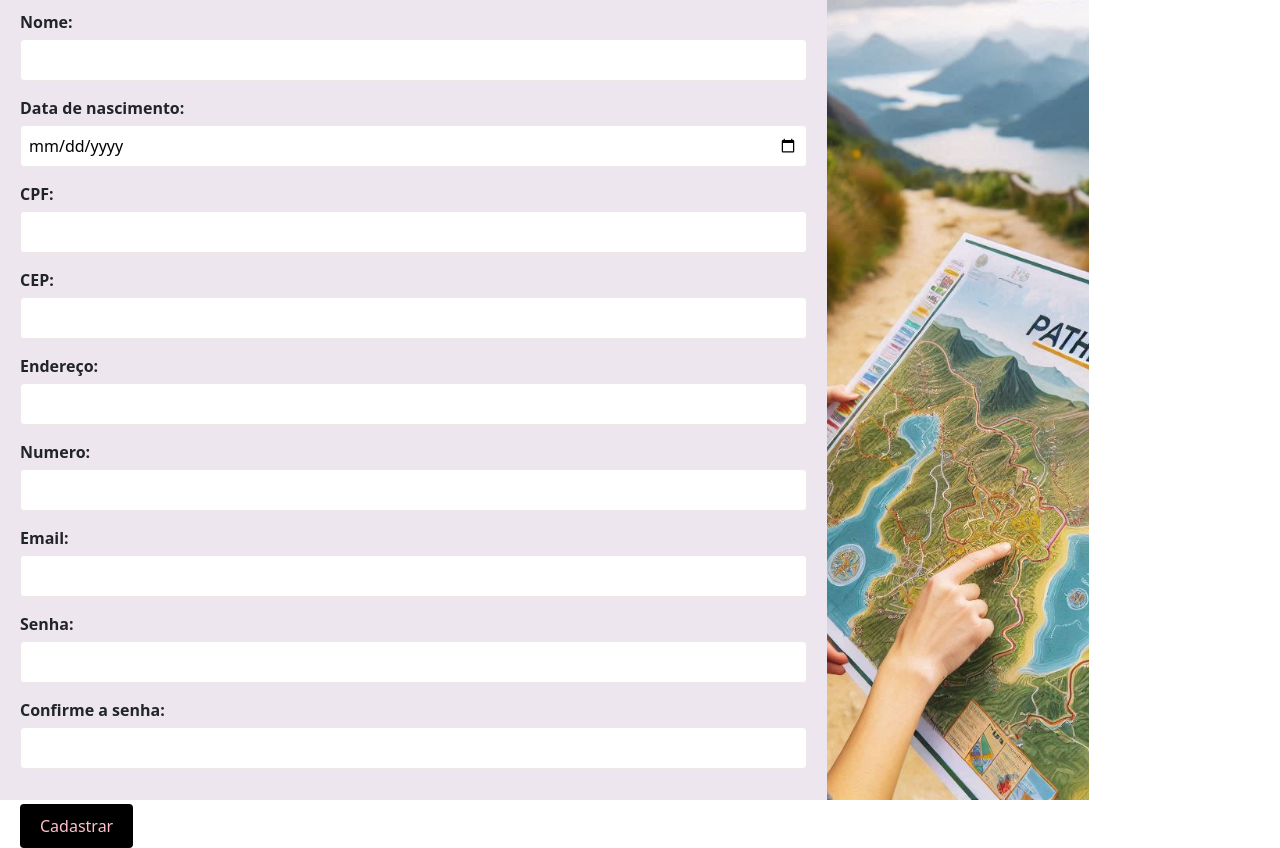
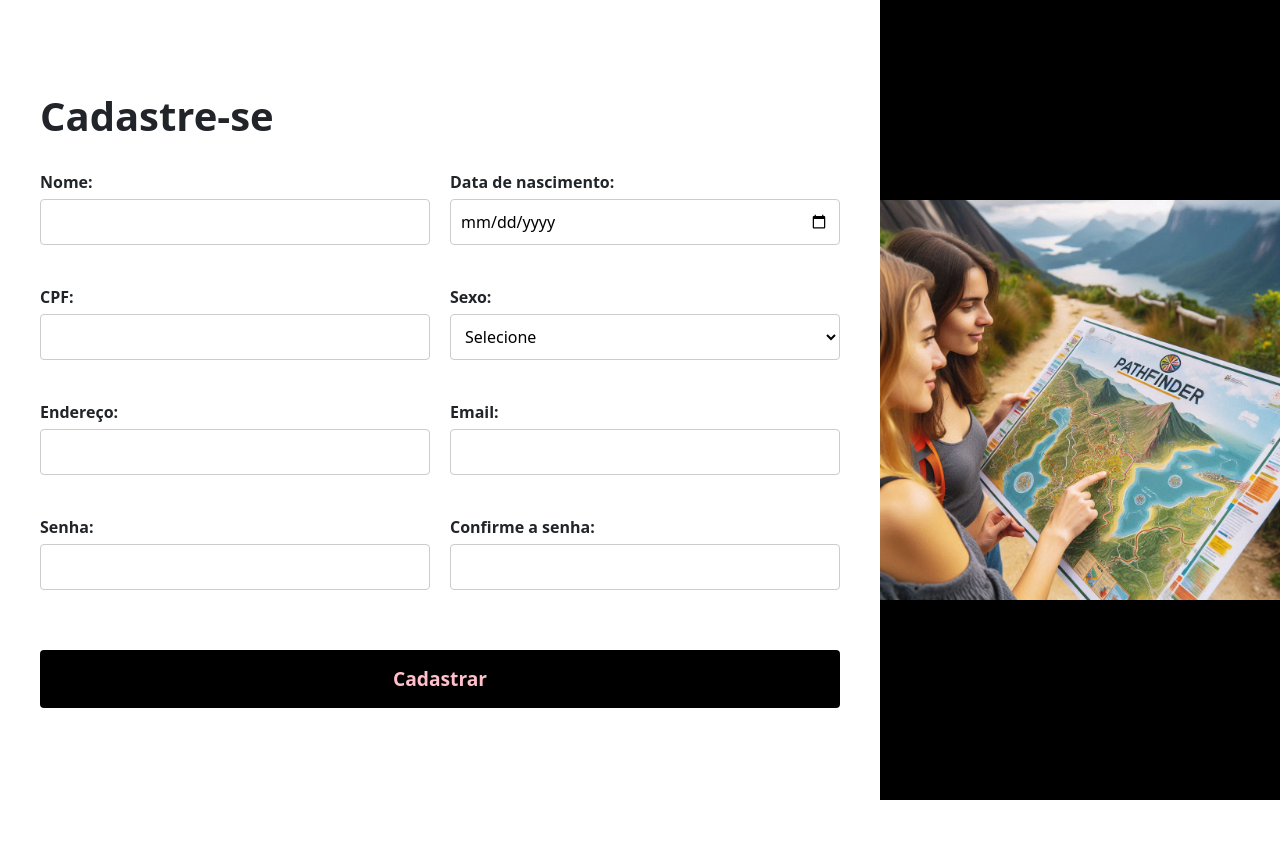
Before and after one commit to TalineAraujo/PathFinder, a React (Vite) app in the folder PATHFINDER/: page /cadastro in a window 1280 px wide. After the commit the page ends 800 px from the top, so only its background shows below. Built offline with nearby package versions, Linux system fonts and the light colour scheme.

Commit message:
Pagina de cadastro funcionando com a API, mas preciso corrigir algumas coisas para ficar melhor

```diff
--- a/PATHFINDER/src/Pages/Cadastro.jsx
+++ b/PATHFINDER/src/Pages/Cadastro.jsx
@@ -1,28 +1,44 @@
 import { useState } from "react";
 import { useNavigate } from 'react-router-dom';
+import axios from 'axios'; // Importando axios
 import './cadastro.css';  // Importando o arquivo CSS
 
 const Cadastro = () => {
     const [email, setEmail] = useState('');
     const [nome, setNome] = useState('');
-    const [cep, setCep] = useState('');
+    const [sexo, setSexo] = useState('');
     const [endereco, setEndereco] = useState('');
-    const [numero, setNumero] = useState('');
+    //const [numero, setNumero] = useState('');
     const [senha, setSenha] = useState('');
     const [cpf, setCpf] = useState('');
-    const [dataNascimento, setDataNascimento] = useState('');
+    const [data_nascimento, setDataNascimento] = useState('');
     const [confirmacaoSenha, setconfirmacaoSenha] = useState('');
     const navigate = useNavigate();
 
-    const handleSignup = (e) => {
+    const handleSignup = async (e) => {
         e.preventDefault();
-        if (senha !== confirmacaoSenha){
+        if (senha !== confirmacaoSenha) {
             alert('As senhas estão incorretas');
             return;
         }
 
-        console.log('Usuario cadastrado com sucesso:', {email, senha});
-        navigate('/login');
+        try {
+            const response = await axios.post('http://localhost:9000/usuarios', {
+                nome,
+                email,
+                cpf,
+                sexo,
+                senha,
+                data_nascimento,
+                endereco
+            });
+
+            console.log('Usuário cadastrado com sucesso:', response.data);
+            navigate('/login');
+        } catch (error) {
+            console.error('Erro ao cadastrar usuário:', error);
+            alert('Ocorreu um erro ao cadastrar. Por favor, tente novamente.');
+        }
     };
 
     return (
@@ -36,24 +52,31 @@ const Cadastro = () => {
                     </div>
                     <div className="form-group">
                         <label>Data de nascimento:</label>
-                        <input type="date" value={dataNascimento} onChange={(e) => setDataNascimento(e.target.value)} required />
+                        <input type="date" value={data_nascimento} onChange={(e) => setDataNascimento(e.target.value)} required />
                     </div>
                     <div className="form-group">
                         <label>CPF:</label>
                         <input type="number" value={cpf} onChange={(e) => setCpf(e.target.value)} required />
                     </div>
+
                     <div className="form-group">
-                        <label>CEP:</label>
-                        <input type="number" value={cep} onChange={(e) => setCep(e.target.value)} required />
-                    </div>
+                        <label>Sexo:</label>
+                        <select value={sexo} onChange={(e) => setSexo(e.target.value)} required>
+                        <option value="">Selecione</option>
+                        <option value="feminino">Feminino</option>
+                        <option value="masculino">Masculino</option>
+                        <option value="nao_informar">Prefiro não responder</option>
+                        </select>
+                     </div>
+
                     <div className="form-group">
                         <label>Endereço:</label>
                         <input type="text" value={endereco} onChange={(e) => setEndereco(e.target.value)} required />
                     </div>
-                    <div className="form-group">
+                    {/* <div className="form-group">
                         <label>Numero:</label>
                         <input type="number" value={numero} onChange={(e) => setNumero(e.target.value)} required />
-                    </div>
+                    </div> */}
                     <div className="form-group">
                         <label>Email:</label>
                         <input type="email" value={email} onChange={(e) => setEmail(e.target.value)} required />
--- a/PATHFINDER/src/Pages/cadastro.css
+++ b/PATHFINDER/src/Pages/cadastro.css
@@ -5,57 +5,74 @@
 }
 
 .cadastro-form-container {
-    flex: 3;
-    padding: 20px;
+    flex: 2;
+    padding: 40px;
     display: flex;
     flex-direction: column;
     justify-content: center;
-    background-color: hsl(293, 21%, 92%);
-    padding: 20px;
+    background-color: #fff;
 }
 
 .cadastro-form-container h2 {
-    font-size: 2rem;
+    font-size: 2.5rem;
     font-weight: bold;
-    margin-bottom: 20px;
+    margin-bottom: 30px;
+}
+
+.cadastro-form-container form {
+    display: grid;
+    grid-template-columns: 1fr 1fr;
+    gap: 20px;
 }
 
 .form-group {
-    margin-bottom: 15px;
+    display: flex;
+    flex-direction: column;
 }
 
 .form-group label {
-    display: block;
     margin-bottom: 5px;
     font-weight: bold;
 }
 
-.form-group input {
-    width: 100%;
-    padding: 8px;
-    border: 1px solid hsl(0, 17%, 92%);
+.form-group input, .form-group select {
+    padding: 10px;
+    border: 1px solid #ccc;
     border-radius: 4px;
-    background-color: #fff;
+    background-color: #fff; /* Para a cor branca do input */
+    color: #000;
 }
 
 .btn-cadastrar {
-    background-color: #000000;
+    grid-column: span 2;
+    padding: 15px;
+    background-color: black;
+    color: pink;
     border: none;
-    color: pink;
-    padding: 10px 20px;
-    font-size: 1rem;
+    font-size: 1.2rem;
+    font-weight: bold;
     cursor: pointer;
+    text-align: center;
     border-radius: 4px;
     margin-top: 20px;
+}
+
+.cadastro-form-container p {
+    grid-column: span 2;
+    text-align: center;
+    margin-top: 10px;
 }
 
 .cadastro-imagem {
     flex: 1;
     background-color: #000;
+    display: flex;
+    align-items: center;
+    justify-content: center;
 }
 
 .cadastro-imagem img {
     width: 100%;
-    height: 100%;
+    height: auto;
     object-fit: cover;
 }
```
